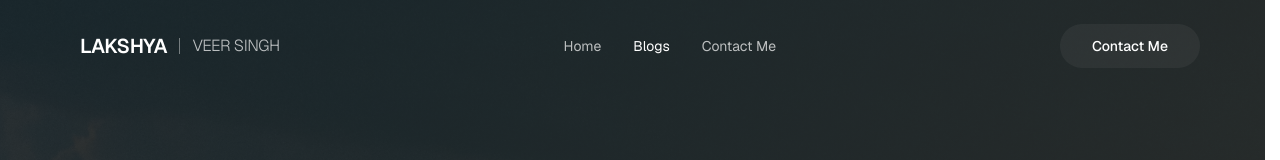
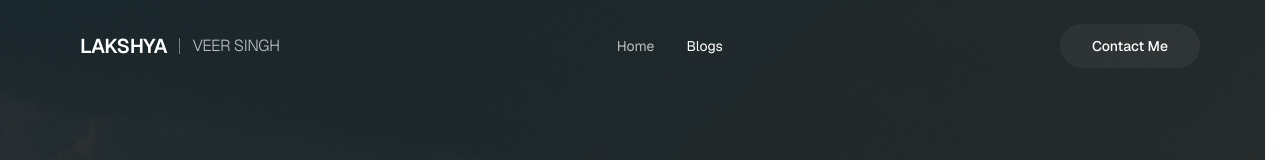
Before and after one commit to veerLakshya/portfolio-v2, a Next.js app: page /blogs in a window 1280 px wide. Shown: the top 160 px of the page. Built offline with nearby package versions, Linux system fonts and the light colour scheme.

Commit message:
build fix

```diff
--- a/components/blogs/BlogsPage.tsx
+++ b/components/blogs/BlogsPage.tsx
@@ -5,13 +5,8 @@ import { Container } from "@/components/shared/Container";
 import { PageShell } from "@/components/shared/PageShell";
 import { PillButton } from "@/components/shared/PillButton";
 import { SectionLabel } from "@/components/shared/SectionLabel";
-import { SiteNav, type SiteNavItem } from "@/components/shared/SiteNav";
-
-const blogNavLinks: SiteNavItem[] = [
-  { href: "/", label: "Home" },
-  { href: "/blogs", label: "Blogs" },
-  { href: "/contact-me", label: "Contact Me" },
-];
+import { SiteNav } from "@/components/shared/SiteNav";
+import { blogNavLinks } from "@/constants/navbar";
 
 export function BlogsPage() {
   return (
--- a/constants/navbar.ts
+++ b/constants/navbar.ts
@@ -3,7 +3,11 @@ import { SiteNavItem } from "@/types/navbar";
 const homeNavLinks: SiteNavItem[] = [
   { href: "/", label: "Home" },
   { href: "/blogs", label: "Blogs" },
-  { href: "/contact-me", label: "Contact Me" },
 ];
 
-export { homeNavLinks };
+const blogNavLinks: SiteNavItem[] = [
+  { href: "/", label: "Home" },
+  { href: "/blogs", label: "Blogs" },
+];
+
+export { homeNavLinks, blogNavLinks };
```
